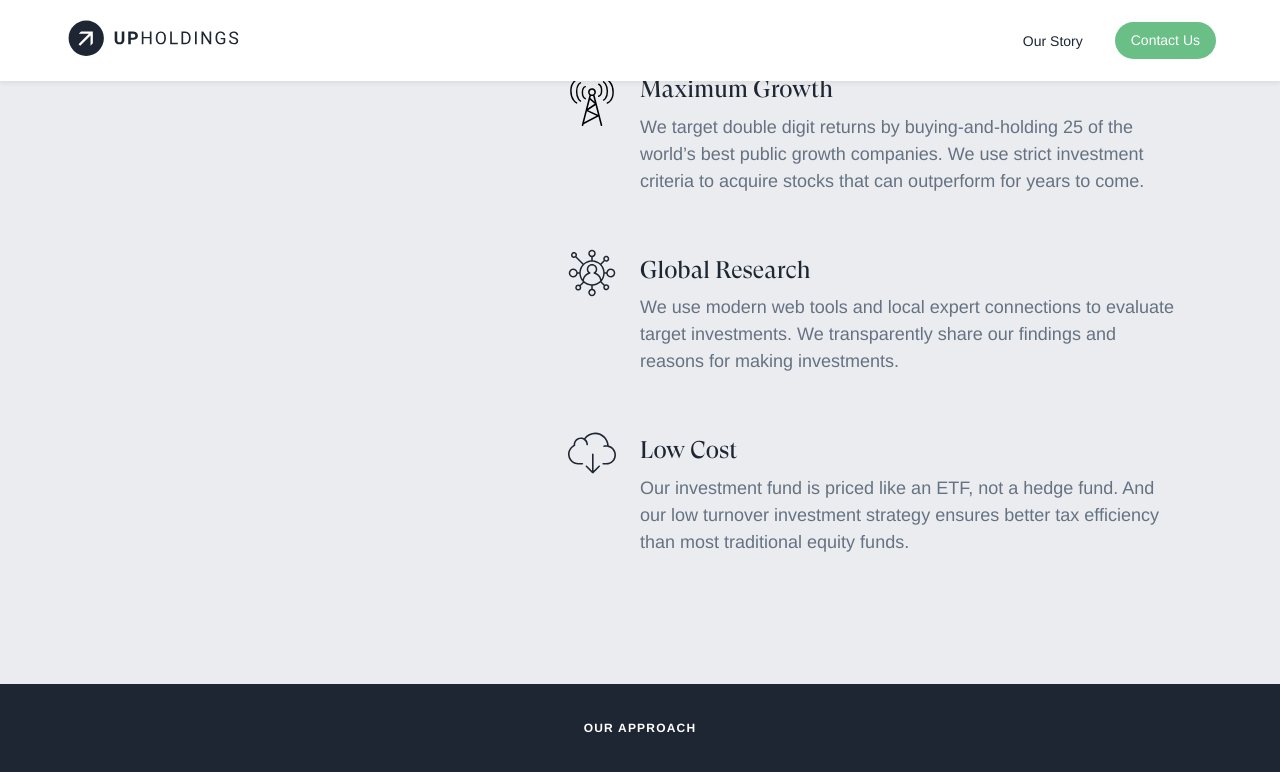
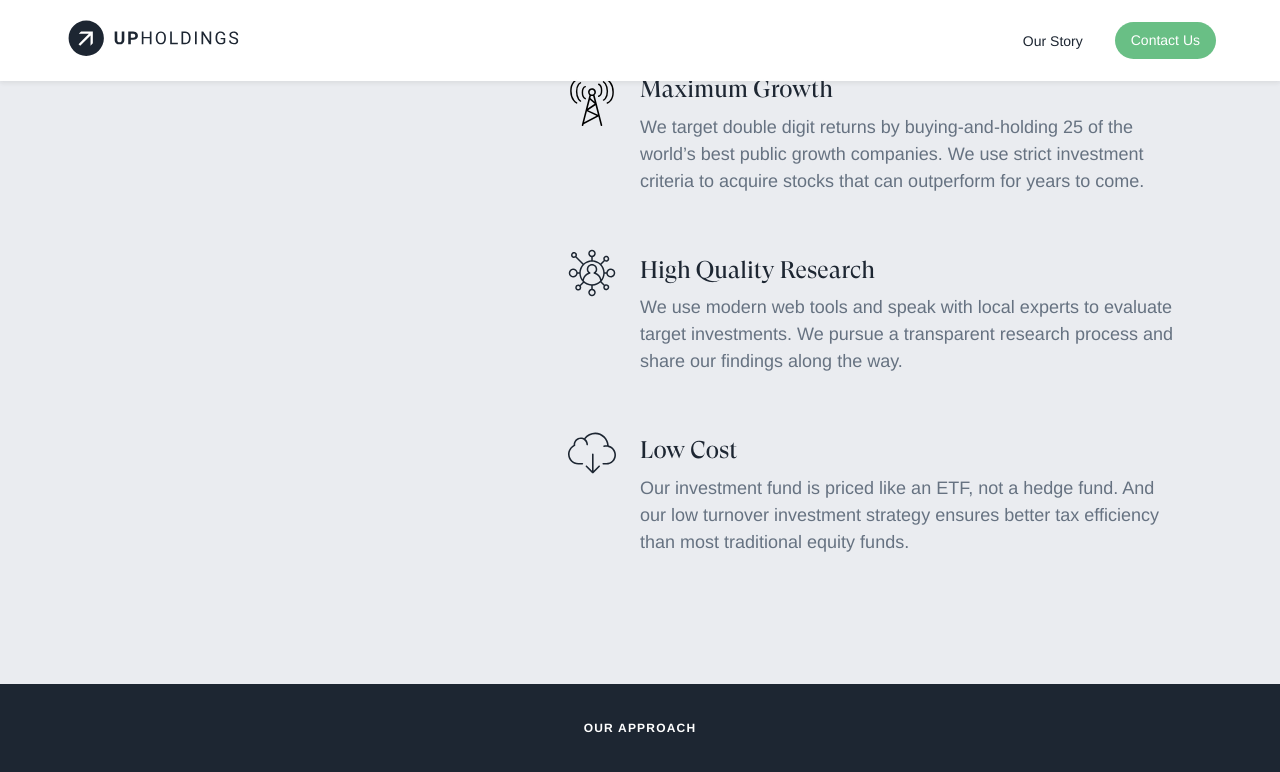
Before and after one commit to willanderson/Upholdings, a Jekyll site: the page built from index.md, in a window 1280 px wide and 900 px high, scrolled down 1192 px. Shown: the top 772 px of the window. Built offline with Jekyll 4.4.1, drawn with Linux system fonts in a browser that asks for light colours; nearby versions of some CDN libraries; some web fonts are replaced.

Commit message:
Updated Index

```diff
--- a/index.md
+++ b/index.md
@@ -10,9 +10,10 @@ differenceA_h3: Maximum Growth
 differenceA_p: We target double digit returns by buying-and-holding 25 of the world’s
   best public growth companies. We use strict investment criteria to acquire stocks
   that can outperform for years to come.
-differenceB_h3: Global Research
-differenceB_p: We use modern web tools and local expert connections to evaluate target
-  investments. We transparently share our findings and reasons for making investments.
+differenceB_h3: High Quality Research
+differenceB_p: We use modern web tools and speak with local experts to evaluate target
+  investments. We pursue a transparent research process and share our findings along
+  the way.
 differenceC_h3: Low Cost
 differenceC_p: Our investment fund is priced like an ETF, not a hedge fund. And our
   low turnover investment strategy ensures better tax efficiency than most traditional
```
